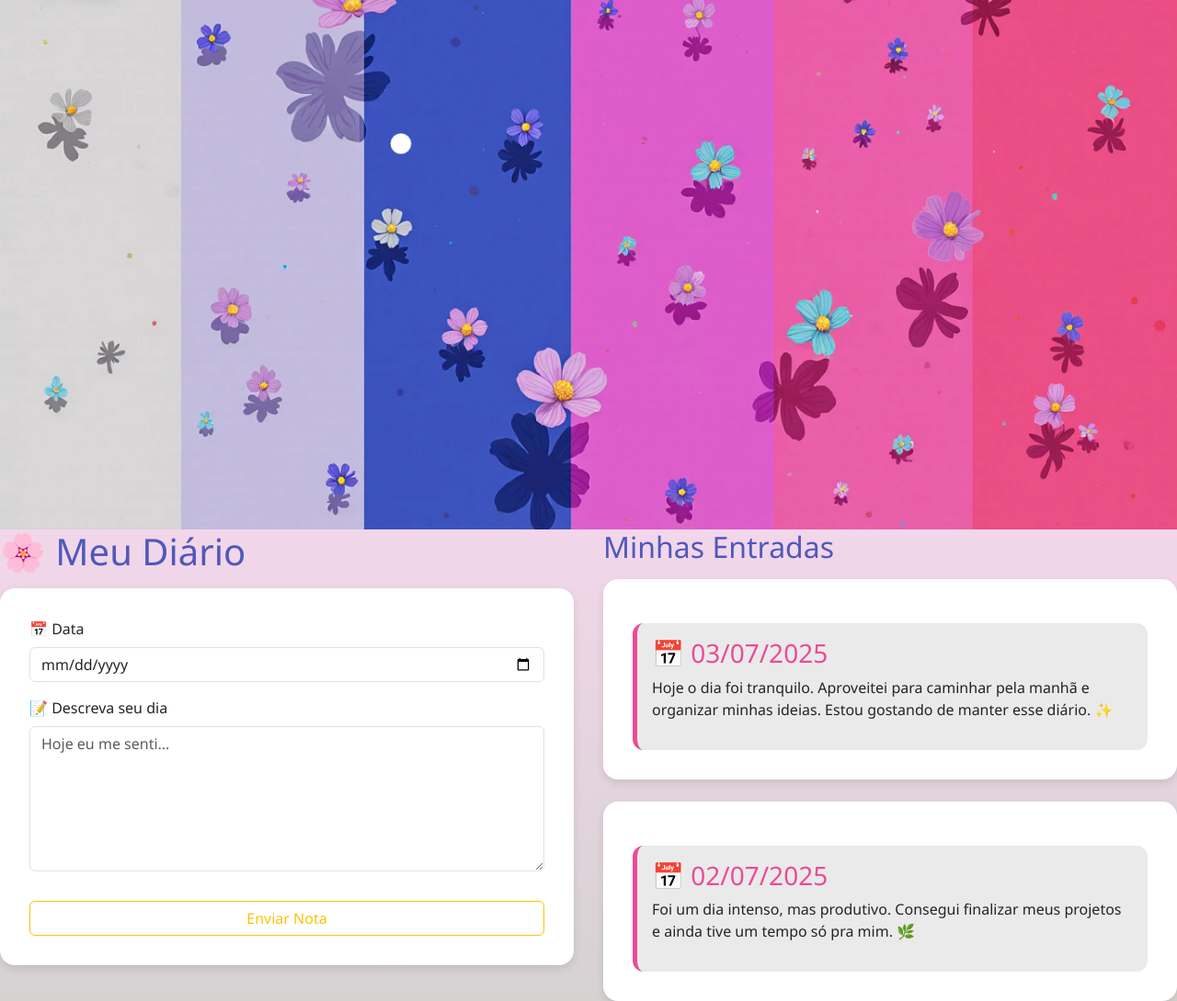
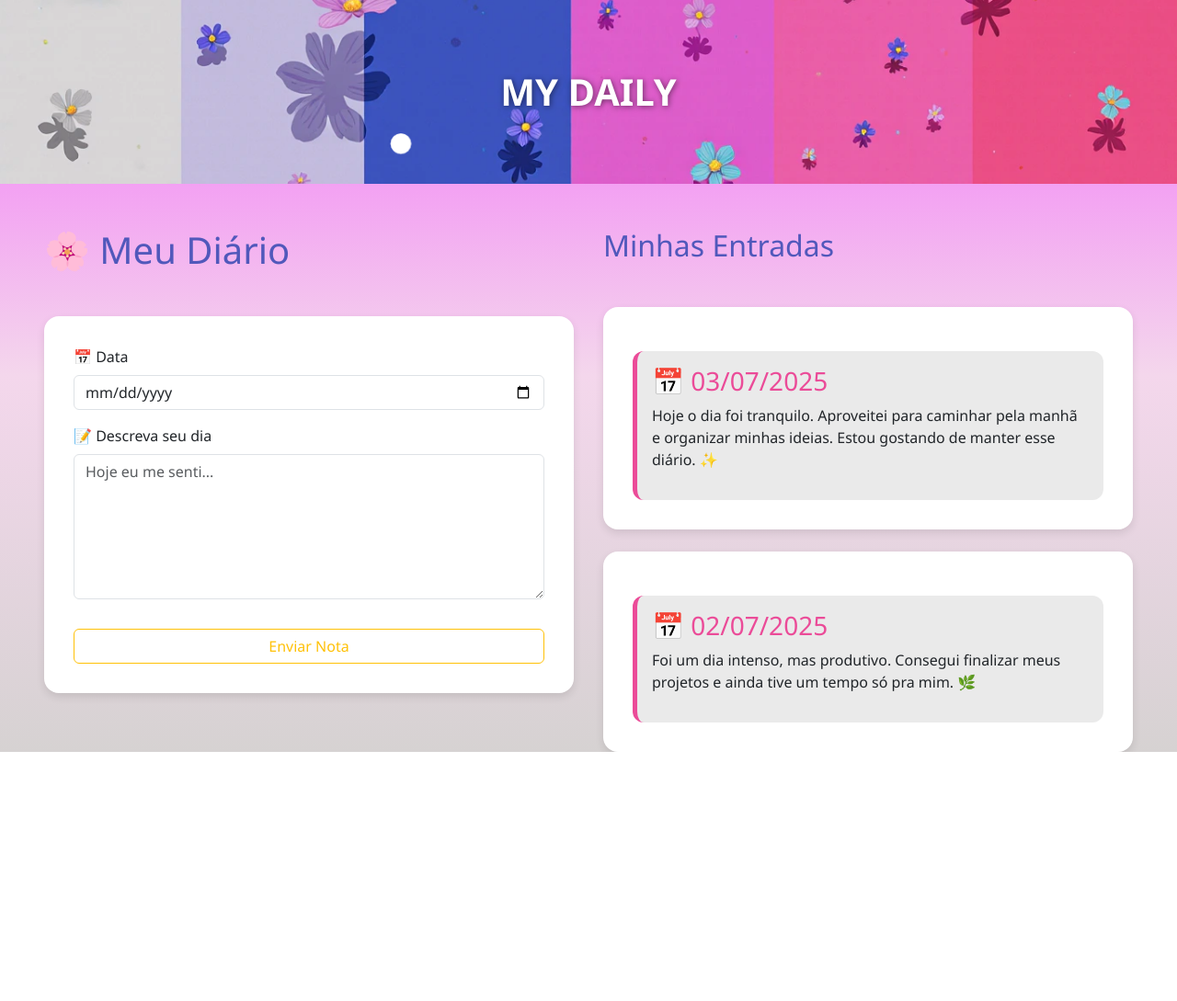
Before and after one commit to SamiaLuvanice/pdgb_my_daily, a plain HTML site: page index.html in a window 1280 px wide. Shown: the whole page at 92% size. After the commit the page ends 818 px from the top, so only its background shows below. Drawn offline with nearby package versions, Linux system fonts and the light colour scheme.

Commit message:
ajustes no espaçamento da imagem e grids em geral

```diff
--- a/index.html
+++ b/index.html
@@ -10,14 +10,17 @@
 </head>
 
 <body>
-
-    <section>
+    <section class="hero-banner position-relative text-center">
         <img src="img/cap.png" class="d-block w-100" alt="plano de fundo com flores">
+        <div class="hero-text">
+            <p class="fs-1 fw-bold m-0">MY DAILY</p>
+        </div>
     </section>
 
+
     <main>
-        <div>
-            <h1 id="diary-title" class="mb-3 title-outside">🌸 Meu Diário</h1>
+        <div class="ms-5">
+            <h1 id="diary-title" class="mt-5 mb-5 title-outside">🌸 Meu Diário</h1>
             <section class="diary-form" aria-labelledby="diary-title">
                 <form>
                     <div class="mb-3">
@@ -30,14 +33,14 @@
                             placeholder="Hoje eu me senti..."></textarea>
                     </div>
                     <div class="d-grid">
-                        <button type="submit" class="btn btn-outline-warning mt-3" >Enviar Nota</button>
+                        <button type="submit" class="btn btn-outline-warning mt-3">Enviar Nota</button>
                     </div>
                 </form>
             </section>
         </div>
 
-        <div>
-            <h2 id="entries-title" class="mb-3 title-outside">Minhas Entradas</h2>
+        <div class="me-5">
+            <h2 id="entries-title" class="mt-5 mb-5 title-outside">Minhas Entradas</h2>
             <section class="entry-list" aria-labelledby="entries-title">
                 <article class="entry-box">
                     <div class="entry-display">
--- a/style.css
+++ b/style.css
@@ -1,3 +1,38 @@
+.container-fluid {
+    padding: 0;
+}
+
+.container-fluid p {
+    font-size: 50px;
+    margin-bottom: 30px;
+}
+
+.hero-banner {
+  position: relative;
+  height: 25vh;
+  overflow: hidden;
+}
+
+.hero-img {
+  height: 100%;
+  width: 100%;
+  object-fit: cover;
+}
+
+.hero-text {
+    position: absolute;
+    top: 50%;
+    left: 50%;
+    transform: translate(-50%, -50%);
+    color: #fff; /* ou #5158BB para combinar com a paleta */
+    text-shadow: 1px 1px 6px rgba(0, 0, 0, 0.5); /* destaque sobre imagem */
+    pointer-events: none;
+     /*background: rgba(0, 0, 0, 0.3);
+    padding: 0.5rem 1rem;
+    border-radius: 12px; */
+}
+
+
 body {
      background: linear-gradient(to top, #D6D2D2, #F4D7EC, #F26DF9);
      font-family: 'Segoe UI', sans-serif;
@@ -48,3 +83,9 @@ body {
  .title-outside {
      margin-bottom: 1rem;
  }
+
+ @media (max-width: 768px) {
+  main {
+    grid-template-columns: 1fr;
+  }
+}
```
